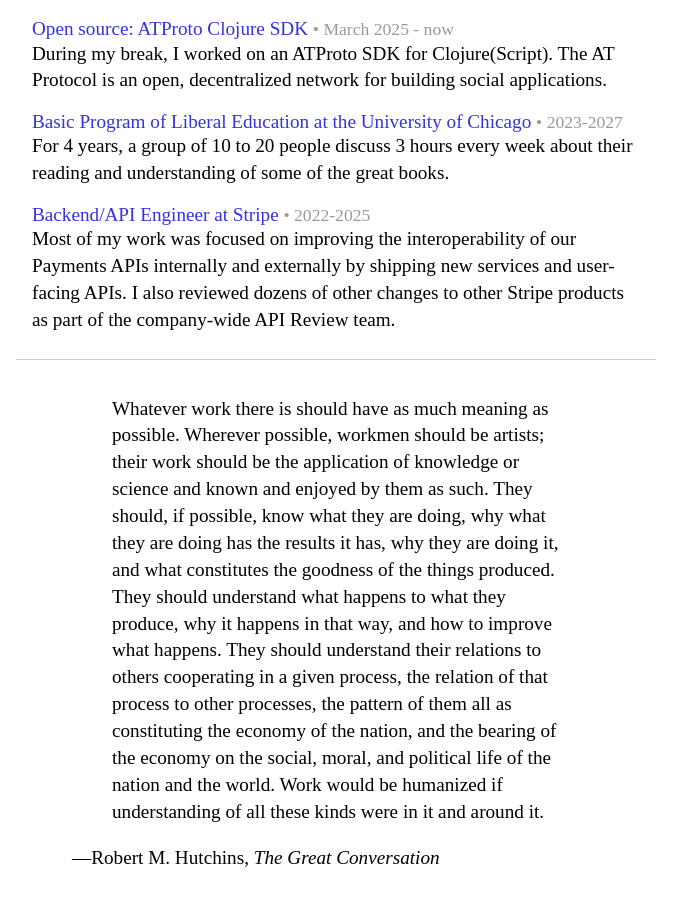
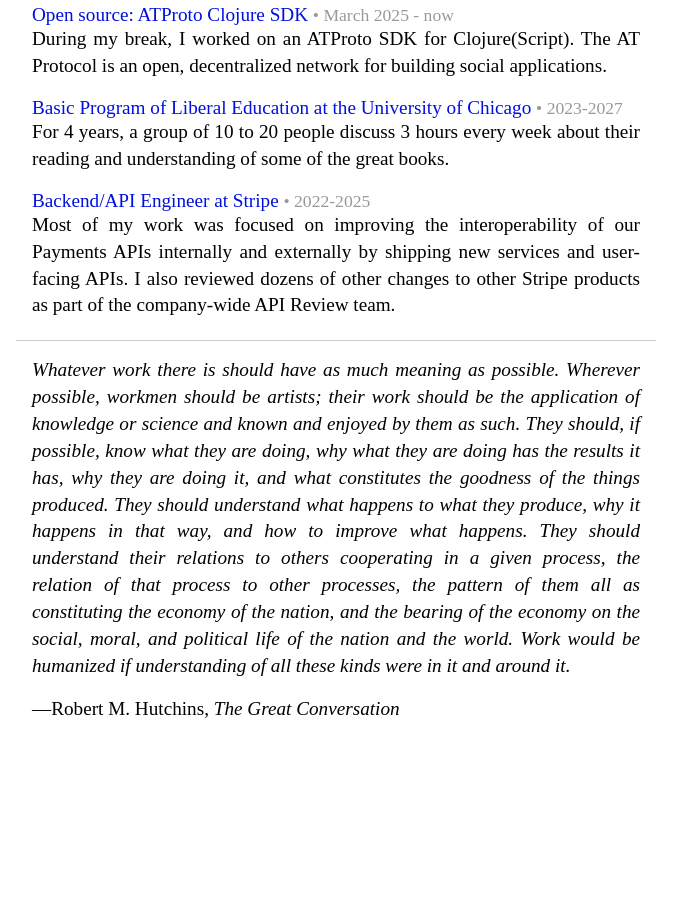
Before and after one commit to benfle/benfle.github.io, a plain HTML site: page index.html in a window 1280 px wide. Shown: the part 878-1784 px from the top of the page, without its empty margins (304-978 px from the left). After the commit the page ends 1617 px from the top, so only its background shows below. Drawn offline with Linux system fonts and the light colour scheme.

Commit message:
UI fixes for mobile and justify text.

```diff
--- a/index.html
+++ b/index.html
@@ -11,7 +11,7 @@
       :root {
         --title-font-family: Roboto, Ubuntu, "Helvetica Neue", sans-serif;
         --text-font-family: Garamond, serif;
-        --link-color: #33d;
+        --link-color: #000fe0;
         --text-color: #000;
         --bg-color: #fff;
       }
@@ -45,7 +45,7 @@
       }
 
       h1 {
-        margin: 3.5rem 0 0 2rem;
+        margin: 3.5rem 0 0 1rem;
         font-family: var(--title-font-family);
         font-size: 2rem;
         font-weight: 700;
@@ -67,7 +67,10 @@
       }
 
       p {
-        margin: 0 0 0.6rem 0;
+        margin: 0;
+        margin-bottom: 0.3rem;
+        text-align: justify;
+        text-justify: inter-word;
       }
 
       a {
@@ -111,6 +114,19 @@
 
       section#humane-work {
         border-top: solid 1px #ccc;
+      }
+
+      figure {
+        margin: 0;
+      }
+
+      blockquote {
+        margin: 0;
+        font-style: italic;
+      }
+
+      figcaption {
+        margin-top: 1rem;
       }
     </style>
   </head>
```
